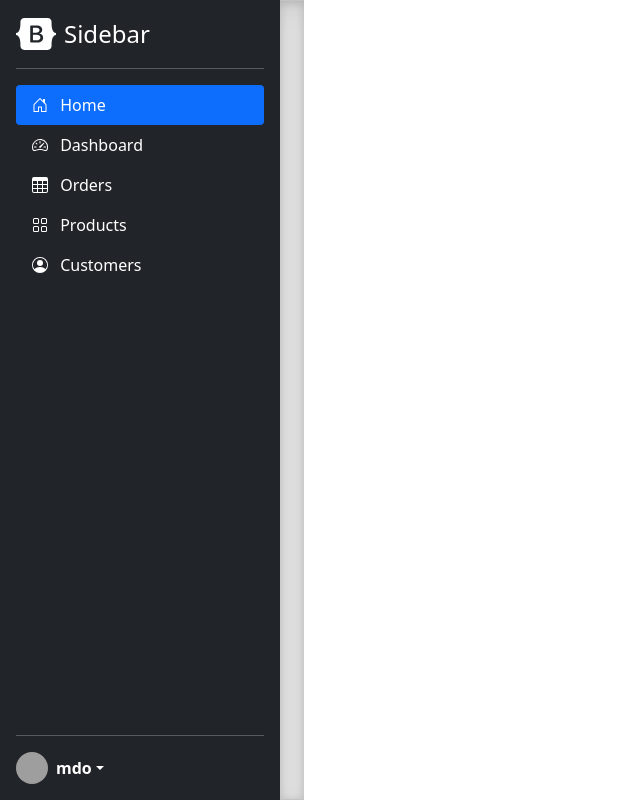
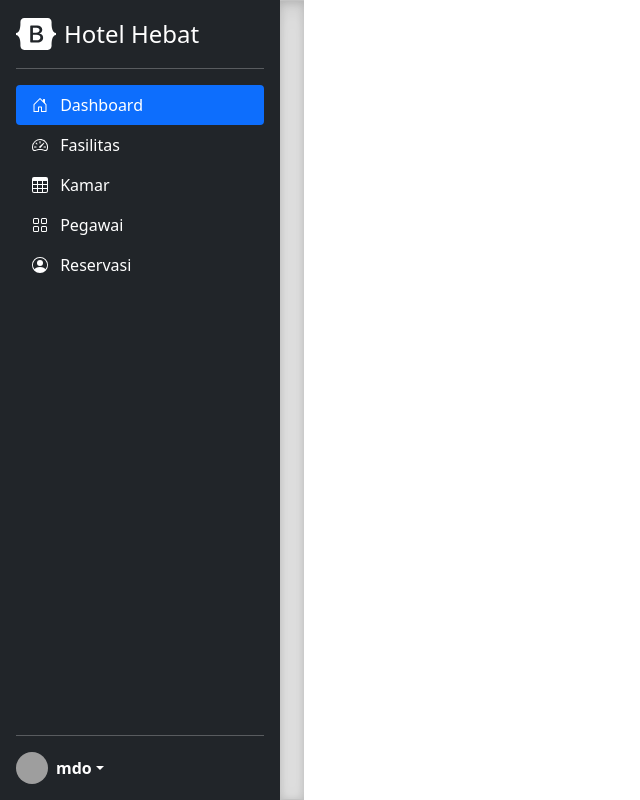
Before and after one commit to muramariz23/hotel_ujikom, a CodeIgniter app: the page made by application/views/admin/V_dashboard.php in a window 1280 px wide. Shown: the whole page, without its empty margins (0-640 px from the left). Run offline with CodeIgniter, Linux system fonts and the light colour scheme; some libraries are stand-ins or nearby versions; grey boxes are pictures that could not be loaded.

Commit message:
menambah sidebar

```diff
--- a/application/controllers/Login.php
+++ b/application/controllers/Login.php
@@ -25,7 +25,7 @@ class Login extends CI_Controller{
 			$this->session->set_userdata($sesdata);
 			if($status == 'admin'){
 				$this->session->set_userdata('akses','admin');
-				redirect('admin/fasilitas');
+				redirect('admin/Dashboard');
 				}
 			elseif($status == 'petugas'){
 				$this->session->set_userdata('akses','petugas');
--- a/application/views/admin/V_dashboard.php
+++ b/application/views/admin/V_dashboard.php
@@ -7,7 +7,7 @@
     <meta name="description" content="">
     <meta name="author" content="Mark Otto, Jacob Thornton, and Bootstrap contributors">
     <meta name="generator" content="Hugo 0.88.1">
-    <title>Sidebars · Bootstrap v5.1</title>
+    <title>Dashboard</title>
 
     <link rel="canonical" href="https://getbootstrap.com/docs/5.1/examples/sidebars/">
 
@@ -44,13 +44,13 @@
 
 
     <!-- Custom styles for this template -->
-    <link href="sidebars.css" rel="stylesheet">
+    <link href="<?php echo base_url('assets/sidebar.css') ?>" rel="stylesheet">
   </head>
   <body>
 
 <svg xmlns="http://www.w3.org/2000/svg" style="display: none;">
   <symbol id="bootstrap" viewBox="0 0 118 94">
-    <title>Bootstrap</title>
+    <title>Dashboard</title>
     <path fill-rule="evenodd" clip-rule="evenodd" d="M24.509 0c-6.733 0-11.715 5.893-11.492 12.284.214 6.14-.064 14.092-2.066 20.577C8.943 39.365 5.547 43.485 0 44.014v5.972c5.547.529 8.943 4.649 10.951 11.153 2.002 6.485 2.28 14.437 2.066 20.577C12.794 88.106 17.776 94 24.51 94H93.5c6.733 0 11.714-5.893 11.491-12.284-.214-6.14.064-14.092 2.066-20.577 2.009-6.504 5.396-10.624 10.943-11.153v-5.972c-5.547-.529-8.934-4.649-10.943-11.153-2.002-6.484-2.28-14.437-2.066-20.577C105.214 5.894 100.233 0 93.5 0H24.508zM80 57.863C80 66.663 73.436 72 62.543 72H44a2 2 0 01-2-2V24a2 2 0 012-2h18.437c9.083 0 15.044 4.92 15.044 12.474 0 5.302-4.01 10.049-9.119 10.88v.277C75.317 46.394 80 51.21 80 57.863zM60.521 28.34H49.948v14.934h8.905c6.884 0 10.68-2.772 10.68-7.727 0-4.643-3.264-7.207-9.012-7.207zM49.948 49.2v16.458H60.91c7.167 0 10.964-2.876 10.964-8.281 0-5.406-3.903-8.178-11.425-8.178H49.948z"></path>
   </symbol>
   <symbol id="home" viewBox="0 0 16 16">
@@ -108,43 +108,43 @@
 </svg>
 
 <main>
-  <h1 class="visually-hidden">Sidebars examples</h1>
+  <h1 class="visually-hidden">Dashboard</h1>
 
   <div class="d-flex flex-column flex-shrink-0 p-3 text-white bg-dark" style="width: 280px;">
     <a href="/" class="d-flex align-items-center mb-3 mb-md-0 me-md-auto text-white text-decoration-none">
       <svg class="bi me-2" width="40" height="32"><use xlink:href="#bootstrap"/></svg>
-      <span class="fs-4">Sidebar</span>
+      <span class="fs-4">Hotel Hebat</span>
     </a>
     <hr>
     <ul class="nav nav-pills flex-column mb-auto">
       <li class="nav-item">
         <a href="#" class="nav-link active" aria-current="page">
           <svg class="bi me-2" width="16" height="16"><use xlink:href="#home"/></svg>
-          Home
+          Dashboard
         </a>
       </li>
       <li>
         <a href="#" class="nav-link text-white">
           <svg class="bi me-2" width="16" height="16"><use xlink:href="#speedometer2"/></svg>
-          Dashboard
+          Fasilitas
         </a>
       </li>
       <li>
         <a href="#" class="nav-link text-white">
           <svg class="bi me-2" width="16" height="16"><use xlink:href="#table"/></svg>
-          Orders
+          Kamar
         </a>
       </li>
       <li>
         <a href="#" class="nav-link text-white">
           <svg class="bi me-2" width="16" height="16"><use xlink:href="#grid"/></svg>
-          Products
+          Pegawai
         </a>
       </li>
       <li>
         <a href="#" class="nav-link text-white">
           <svg class="bi me-2" width="16" height="16"><use xlink:href="#people-circle"/></svg>
-          Customers
+          Reservasi
         </a>
       </li>
     </ul>
@@ -155,10 +155,7 @@
         <strong>mdo</strong>
       </a>
       <ul class="dropdown-menu dropdown-menu-dark text-small shadow" aria-labelledby="dropdownUser1">
-        <li><a class="dropdown-item" href="#">New project...</a></li>
-        <li><a class="dropdown-item" href="#">Settings</a></li>
-        <li><a class="dropdown-item" href="#">Profile</a></li>
-        <li><hr class="dropdown-divider"></li>
+
         <li><a class="dropdown-item" href="#">Sign out</a></li>
       </ul>
     </div>
--- a/application/views/admin/partisi/head.php
+++ b/application/views/admin/partisi/head.php
@@ -1,7 +1,14 @@
 <link href="https://cdn.jsdelivr.net/npm/bootstrap@5.1.3/dist/css/bootstrap.min.css" rel="stylesheet" integrity="sha384-1BmE4kWBq78iYhFldvKuhfTAU6auU8tT94WrHftjDbrCEXSU1oBoqyl2QvZ6jIW3" crossorigin="anonymous">
+<link rel="apple-touch-icon" href="/docs/5.1/assets/img/favicons/apple-touch-icon.png" sizes="180x180">
+<link rel="icon" href="/docs/5.1/assets/img/favicons/favicon-32x32.png" sizes="32x32" type="image/png">
+<link rel="icon" href="/docs/5.1/assets/img/favicons/favicon-16x16.png" sizes="16x16" type="image/png">
+<link rel="manifest" href="/docs/5.1/assets/img/favicons/manifest.json">
+<link rel="mask-icon" href="/docs/5.1/assets/img/favicons/safari-pinned-tab.svg" color="#7952b3">
+<link rel="icon" href="/docs/5.1/assets/img/favicons/favicon.ico">
+<meta name="theme-color" content="#7952b3">
 
-<link href="<?php echo base_url('assets/sidebar.css') ?>" rel="stylesheet">
-<style>
+
+    <style>
       .bd-placeholder-img {
         font-size: 1.125rem;
         text-anchor: middle;
@@ -16,3 +23,7 @@
         }
       }
     </style>
+
+
+    <!-- Custom styles for this template -->
+    <link href="sidebars.css" rel="stylesheet">
--- a/application/views/admin/partisi/navbar.php
+++ b/application/views/admin/partisi/navbar.php
@@ -6,6 +6,9 @@
     </button>
     <div class="collapse navbar-collapse" id="navbarSupportedContent">
       <ul class="navbar-nav me-auto mb-2 mb-lg-0">
+        <li class="nav-item">
+          <a class="nav-link active" aria-current="page" href="#">Dashboard</a>
+        </li>
         <li class="nav-item">
           <a class="nav-link active" aria-current="page" href="#">Fasilitas</a>
         </li>
```
